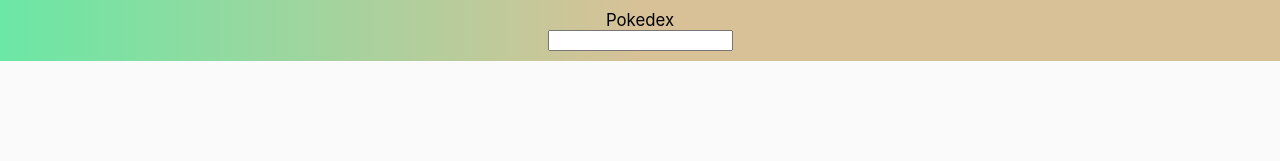
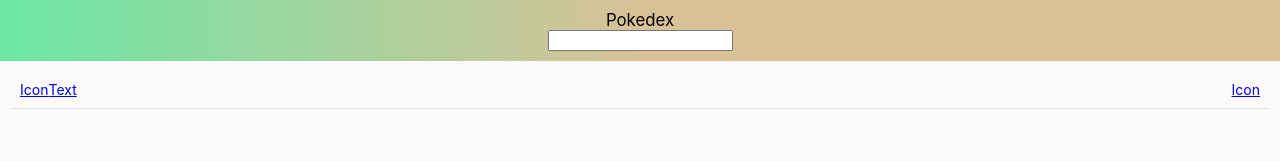
Before and after one commit to rheimers/pokedex, a React (Create React App) app: page / in a window 1280 px wide. Shown: the top 161 px of the page. Built offline with nearby package versions, Linux system fonts and the light colour scheme.

Commit message:
ListItem

```diff
--- a/src/App.js
+++ b/src/App.js
@@ -1,6 +1,7 @@
 import React from "react";
 import "./App.css";
 import List from "./components/List";
+import ListItem from "./components/ListItem";
 
 function App() {
   return (
@@ -8,8 +9,22 @@ function App() {
       <header>
         Pokedex <input />
       </header>
-      <main>
-        <List></List>
+      <main className="colorful-border">
+        <List>
+          <ListItem href="#">
+            <div>Icon</div>
+            <div style={{ flexGrow: 1 }}>Text</div>
+            <div>Icon</div>
+          </ListItem>
+          {/* <ListItem href="#">
+            <ListItemIcon src="" />
+            <ListItemText primary="Bulbasaur" secondary="#001" />
+          </ListItem>
+          <ListItem href="#">
+            <ListItemIcon src="" />
+            <ListItemText primary="Ivysaur" secondary="#002" />
+          </ListItem> */}
+        </List>
       </main>
       <footer>Pokeworld</footer>
     </div>
--- a/src/components/List.js
+++ b/src/components/List.js
@@ -1,6 +1,7 @@
 import React from "react";
-function List() {
-  return <nav></nav>;
+
+function List(props) {
+  return <nav>{props.children}</nav>;
 }
 
 export default List;
--- /dev/null
+++ b/src/components/ListItem.css
@@ -0,0 +1,5 @@
+.listItem {
+  display: flex;
+  padding: 10px;
+  border-bottom: 1px solid #e4e4e4;
+}
--- /dev/null
+++ b/src/components/ListItem.js
@@ -0,0 +1,12 @@
+import React from "react";
+import "./ListItem.css";
+
+function ListItem(props) {
+  return (
+    <a className="listItem" href={props.href}>
+      {props.children}
+    </a>
+  );
+}
+
+export default ListItem;
```
Also changed, not shown: src/components/ListImg.js (added, +7 -0 lines), src/components/ListItemText.js (added, +11 -0 lines).
